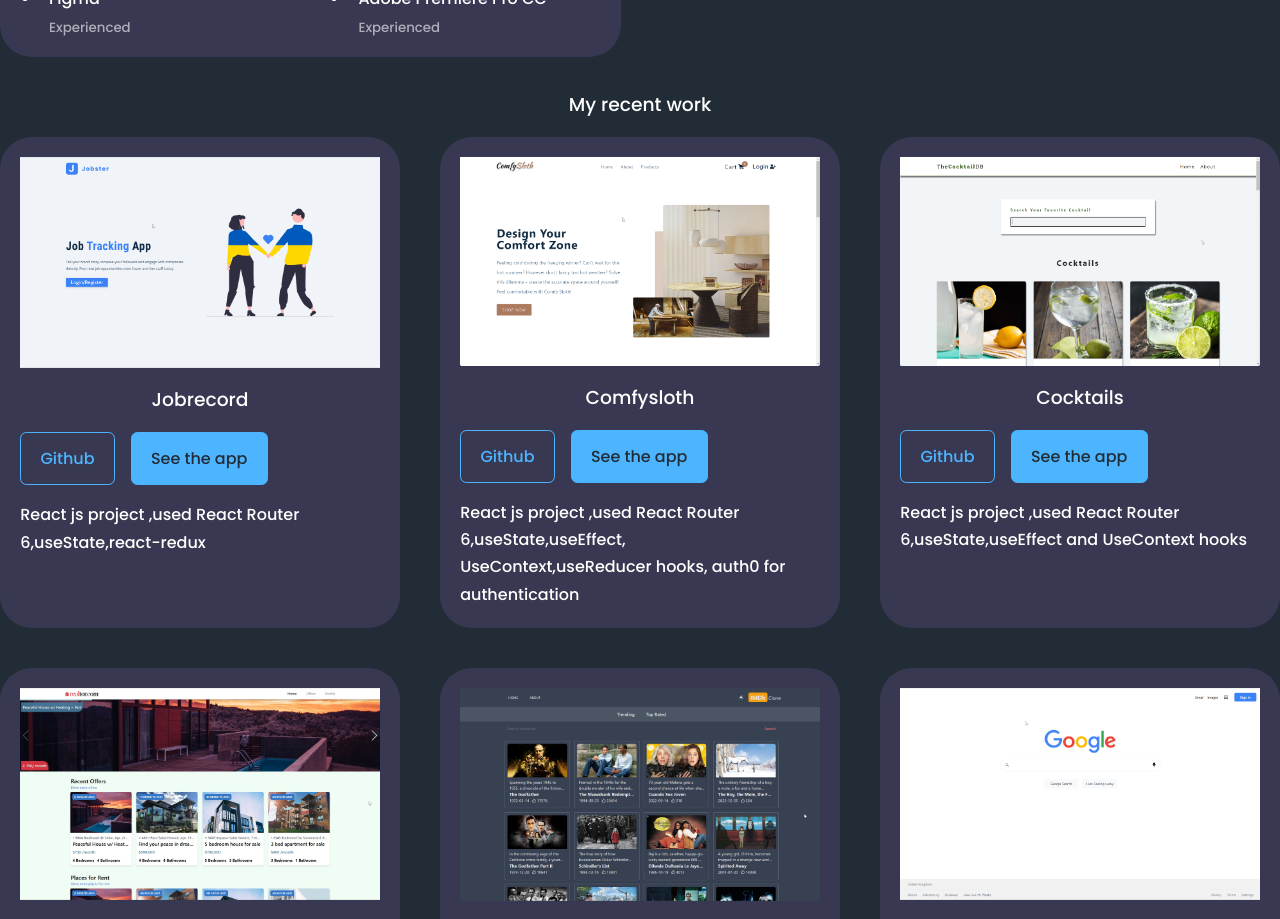
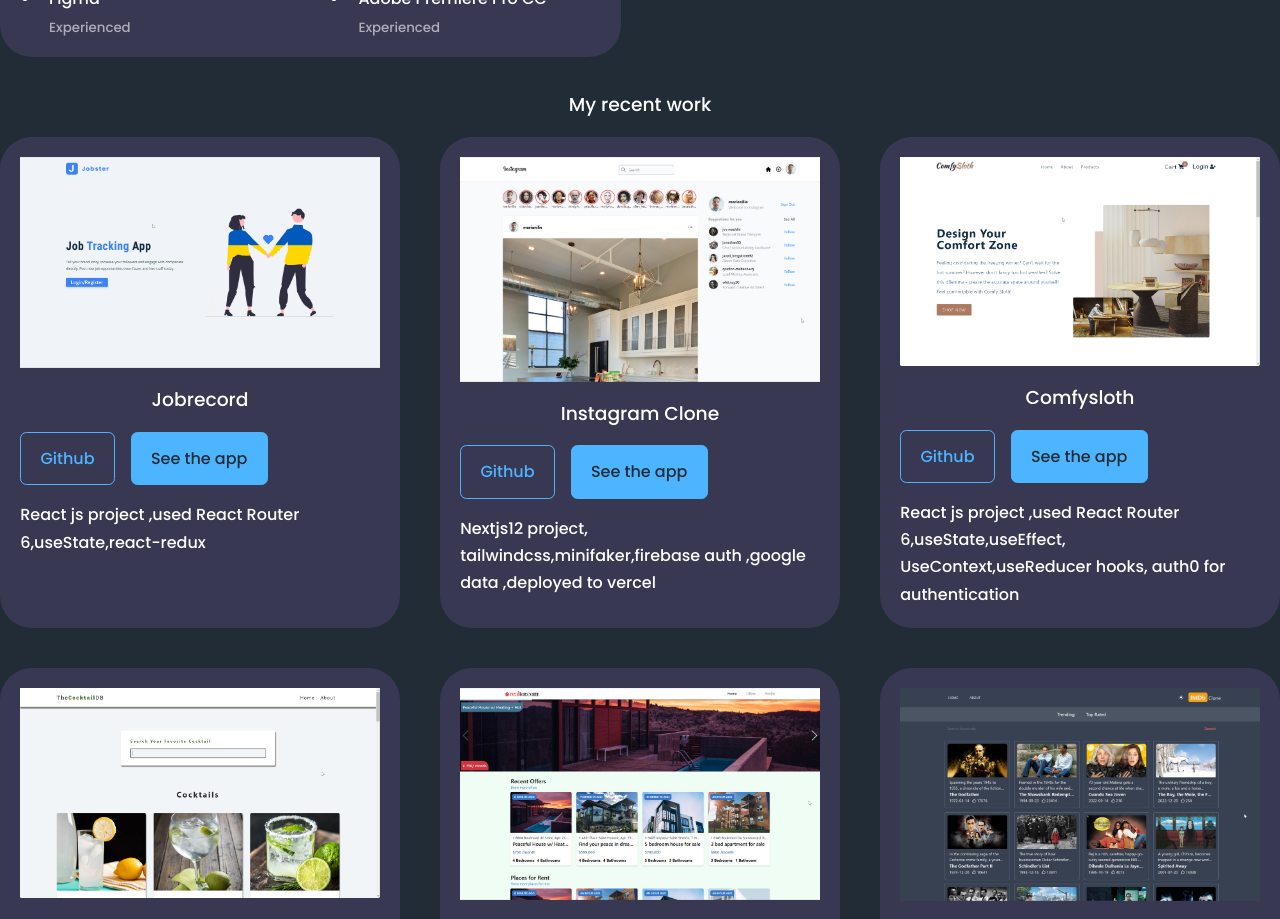
Before and after one commit to Ilie1985/my-portfolio, a React (Create React App) app in the folder my_portfolio/: page / in a window 1280 px wide. Shown: the part 1220-2139 px from the top of the page. Built offline with nearby package versions, Linux system fonts and the light colour scheme.

Commit message:
project added

```diff
--- a/my_portfolio/src/components/projects/Projects.js
+++ b/my_portfolio/src/components/projects/Projects.js
@@ -8,6 +8,7 @@ import img6 from "../../media/img6.jpg";
 import img7 from "../../media/img7.jpg";
 import img8 from "../../media/img8.jpg";
 import img9 from "../../media/img9.jpg";
+import img10 from "../../media/img10.jpg";
 import "./projects.css";
 
 const data = [
@@ -18,6 +19,14 @@ const data = [
     github: "https://github.com/Ilie1985/job_finder_reactjs",
     demo: "https://jobrecord.netlify.app/",
     description: "React js project ,used React Router 6,useState,react-redux ",
+  },
+  {
+    id: 5,
+    image: img10,
+    title: "Instagram Clone",
+    github: "https://github.com/Ilie1985/insta_nextjs12",
+    demo: "https://insta-nextjs12.vercel.app/",
+    description: "Nextjs12 project, tailwindcss,minifaker,firebase auth ,google data ,deployed to vercel",
   },
   {
     id: 5,
```
Also changed, not shown: my_portfolio/src/media/img10.jpg (added).
